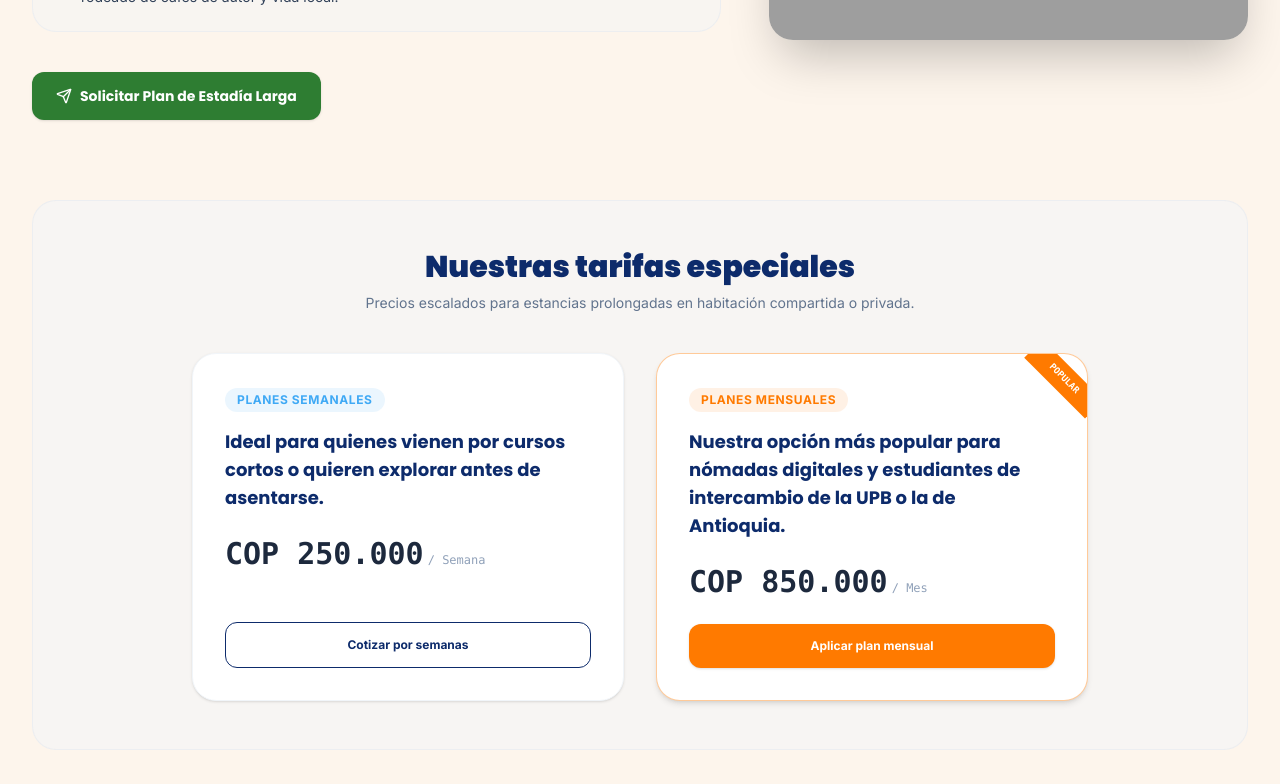
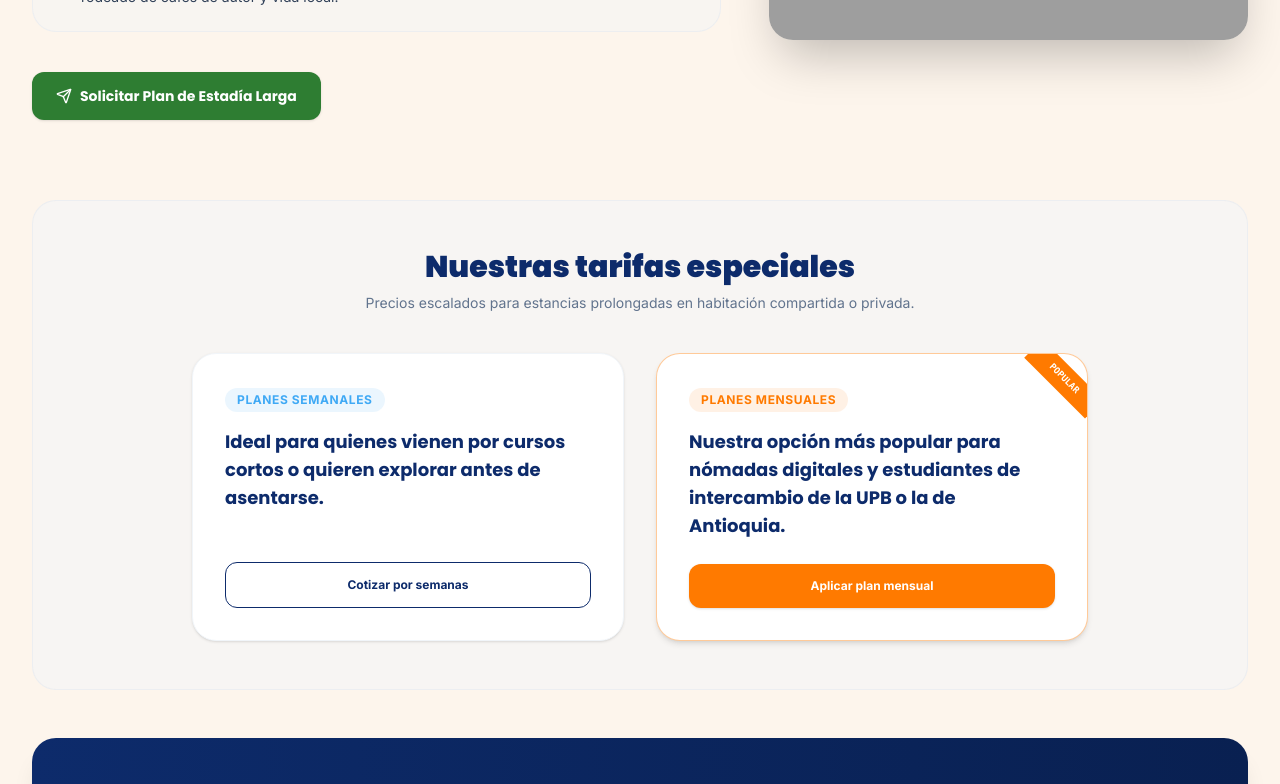
Before and after one commit to almostgone47/hostal-saveva, a Next.js app: page /stay-study in a window 1280 px wide. Shown: the part 802-1586 px from the top of the page. Built offline with nearby package versions, Linux system fonts and the light colour scheme; grey boxes are pictures that could not be loaded.

Commit message:
Add files via upload

```diff
--- a/app/stay-study/page.tsx
+++ b/app/stay-study/page.tsx
@@ -123,10 +123,6 @@ export default function StayStudyPage() {
                 <h3 className="font-display font-bold text-lg text-saveva-blue dark:text-white">
                   {t('rateWeeklyDesc', 'stay_study')}
                 </h3>
-                <div className="font-mono text-3xl font-black text-slate-800 dark:text-white pt-2">
-                  {language === 'es' ? 'COP 250.000' : 'USD 65'}
-                  <span className="text-xs text-slate-400 font-normal ml-1">/ {t('weeklyLabel', 'stay_study')}</span>
-                </div>
               </div>
               <div className="pt-6">
                 <a
@@ -154,10 +150,6 @@ export default function StayStudyPage() {
                 <h3 className="font-display font-bold text-lg text-saveva-blue dark:text-white">
                   {t('rateMonthlyDesc', 'stay_study')}
                 </h3>
-                <div className="font-mono text-3xl font-black text-slate-800 dark:text-white pt-2">
-                  {language === 'es' ? 'COP 850.000' : 'USD 220'}
-                  <span className="text-xs text-slate-400 font-normal ml-1">/ {t('monthlyLabel', 'stay_study')}</span>
-                </div>
               </div>
               <div className="pt-6">
                 <a
```
